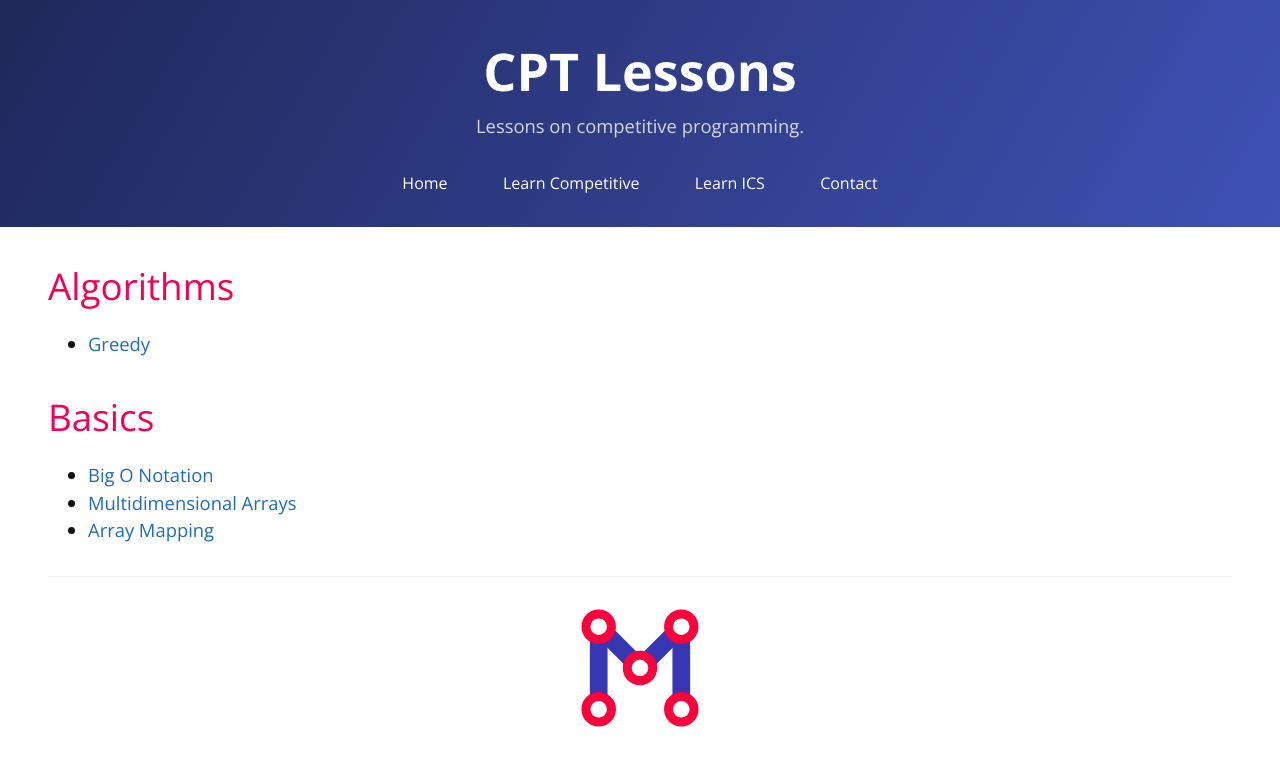
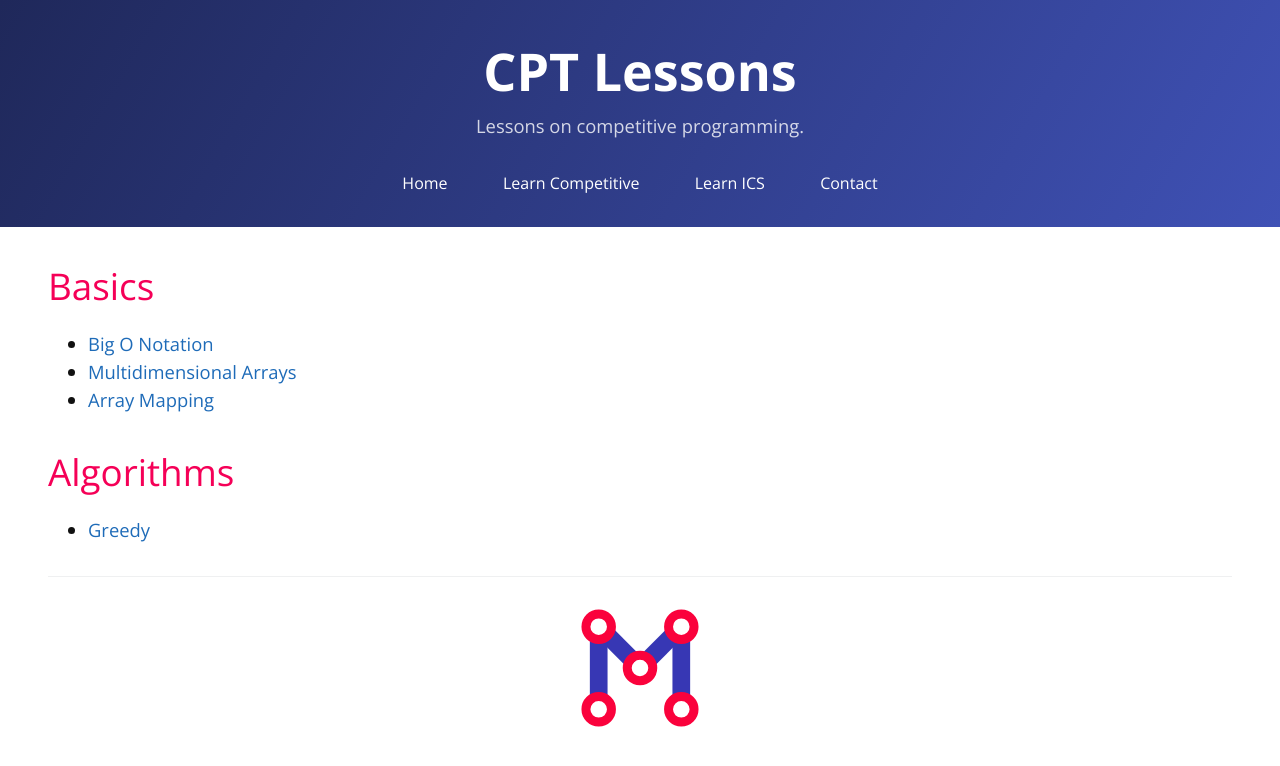
Before and after one commit to mcpt/mcpt.github.io, a Jekyll site: the page built from cpt-lessons.md, in a window 1280 px wide. Shown: the top 766 px of the page. Built offline with Jekyll 4.4.1, drawn with Linux system fonts in a browser that asks for light colours.

Commit message:
Fix lesson ordering.

```diff
--- a/cpt-lessons.md
+++ b/cpt-lessons.md
@@ -6,14 +6,27 @@ permalink: /cpt-lessons/
 ---
 
 {% assign units = site.cpt | group_by: 'category' %}
-{% for unit in units %}
-<h1>{{ unit.name | replace:'-',' ' | capitalize}}</h1>
+<h1>Basics</h1>
 <ul>
-	{% assign lessons = unit.items | sort: 'order' %}
-	{% for lesson in lessons %}
-	<li>
-		<a href="{{ lesson.url }}">{{ lesson.title }}</a>
-	</li>
+	{% for unit in units %}
+		{% if unit.name == "basics" %}
+			{% assign lessons = unit.items | sort: 'order' %}
+			{% for lesson in lessons %}
+				<li>
+					<a href="{{ lesson.url }}">{{ lesson.title }}</a>
+				</li>
+			{% endfor %}
+		{% endif%}
+	{%endfor %}
+</ul>
+<h1>Algorithms</h1>
+<ul>
+	{% for unit in units %}
+		{% if unit.name == "algorithms" %}
+			{% assign lessons = unit.items | sort: 'order' %}
+			{% for lesson in lessons %}
+				<li><a href="{{ lesson.url }}">{{ lesson.title }}</a></li>
+			{% endfor %}
+		{% endif %}
 	{% endfor %}
 </ul>
-{% endfor %}
```
